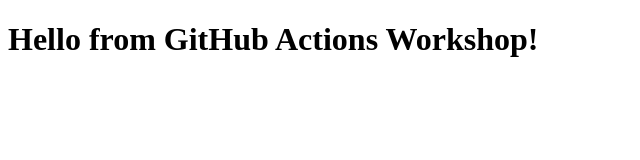
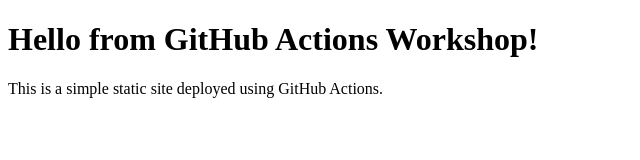
Before and after one commit to em-cap/github-actions, a website: page index.html in a window 1280 px wide. Shown: the whole page, without its empty margins (0-640 px from the left). Drawn offline with Linux system fonts and the light colour scheme.

Commit message:
Wrote a paragraph in index.html.

```diff
--- a/index.html
+++ b/index.html
@@ -5,5 +5,6 @@
 </head>
 <body>
     <h1>Hello from GitHub Actions Workshop!</h1>
+    <p>This is a simple static site deployed using GitHub Actions.</p>
 </body>
 </html>
```
